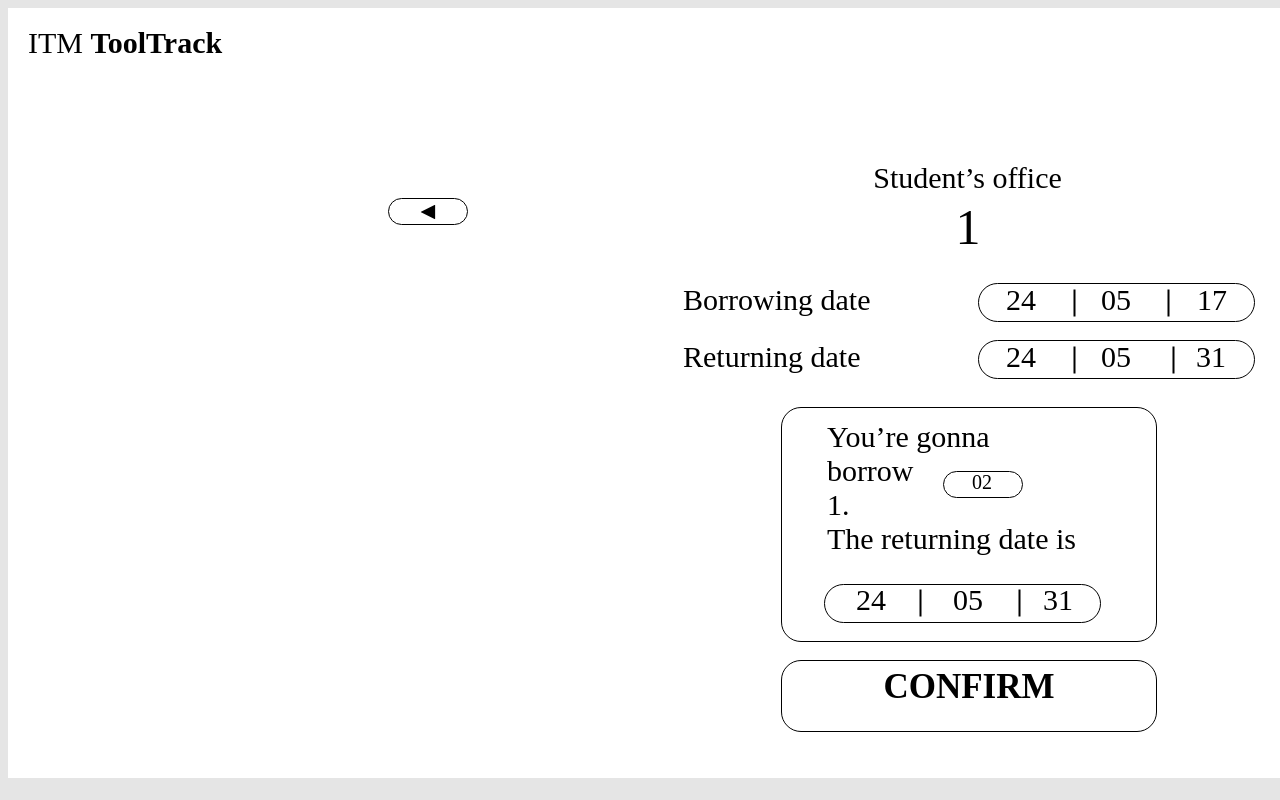
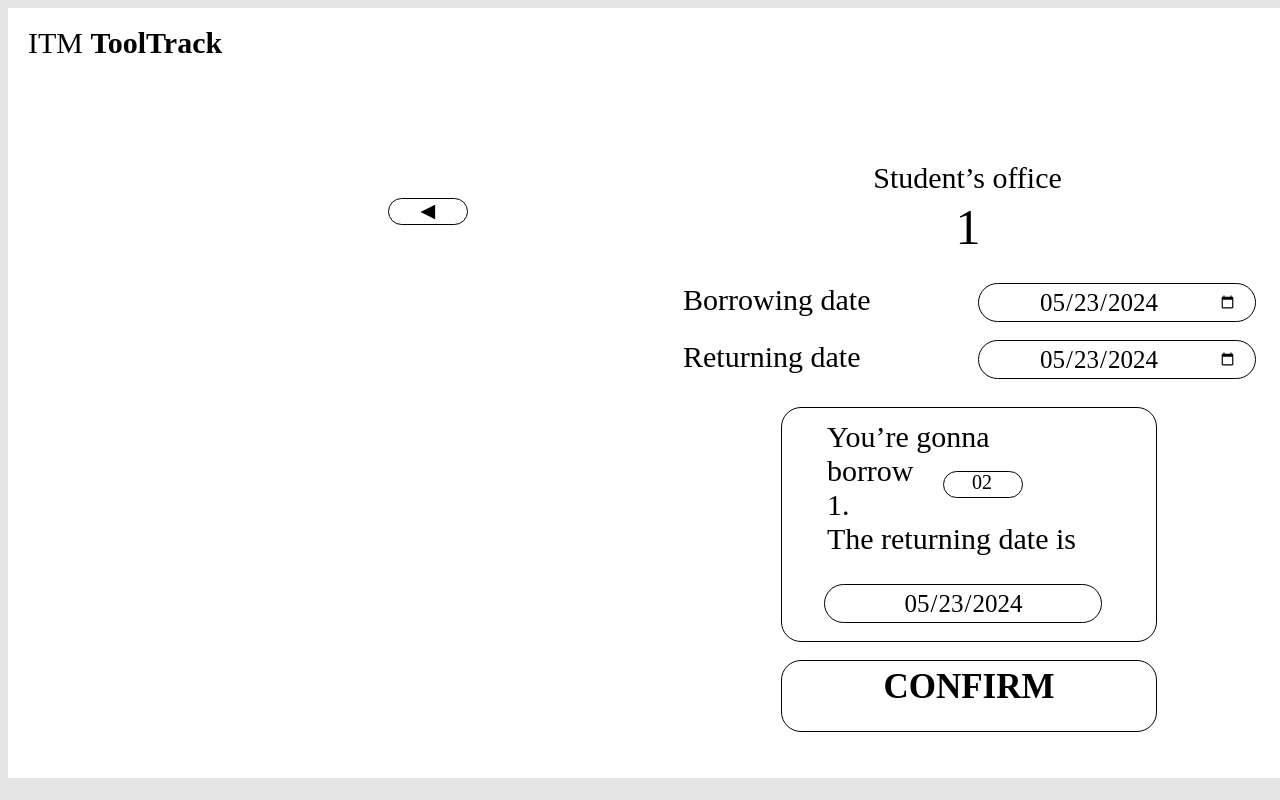
Before and after one commit to kyinn1307/ToolTrack-frontend, a React (Create React App) app: page /borrowing/date/1 in a window 1280 px wide. Shown: the top 800 px of the page. Built offline with nearby package versions, Linux system fonts and the light colour scheme.

Commit message:
add the calendar

```diff
--- a/src/ItemBorrowingDatePage.js
+++ b/src/ItemBorrowingDatePage.js
@@ -1,4 +1,4 @@
-import React from "react";
+import React, { useState, useEffect } from "react";
 import { useNavigate, useParams, useLocation } from "react-router-dom";
 import "../src/styles/borrowingDate.css"; // Ensure you have the corresponding CSS file
 
@@ -8,6 +8,16 @@ const ItemBorrowingDatePage = () => {
   const location = useLocation();
   const from = location.state?.from;
 
+  const [borrowingDate, setBorrowingDate] = useState(() => {
+    const today = new Date();
+    return today.toISOString().split("T")[0];
+  });
+
+  const [returningDate, setReturningDate] = useState(() => {
+    const today = new Date();
+    return today.toISOString().split("T")[0];
+  });
+
   const handleNavigation = (path, state) => {
     navigate(path, { state });
   };
@@ -15,6 +25,12 @@ const ItemBorrowingDatePage = () => {
   const handleBackClick = () => {
     handleNavigation(`/borrowing/${item}`, { from });
   };
+
+  useEffect(() => {
+    if (returningDate < borrowingDate) {
+      setReturningDate(borrowingDate);
+    }
+  }, [borrowingDate]);
 
   return (
     <div>
@@ -30,12 +46,6 @@ const ItemBorrowingDatePage = () => {
       <div className="e102_53">
         <div className="e174_9">
           <span className="e102_54">Student’s office</span>
-          <span className="e102_82">24</span>
-          <span className="e102_83">24</span>
-          <span className="e102_84">05</span>
-          <span className="e102_86">17</span>
-          <span className="e102_87">31</span>
-          <span className="e102_85">05</span>
           <span className="e121_13">02</span>
           <span className="e102_55">
             {item.charAt(0).toUpperCase() + item.slice(1)}
@@ -49,8 +59,19 @@ const ItemBorrowingDatePage = () => {
               The returning date is
             </span>
           </div>
-          <div className="e102_75"></div>
-          <div className="e102_76"></div>
+          <input
+            type="date"
+            className="e102_75"
+            value={borrowingDate}
+            onChange={(e) => setBorrowingDate(e.target.value)}
+          />
+          <input
+            type="date"
+            className="e102_76"
+            value={returningDate}
+            min={borrowingDate}
+            onChange={(e) => setReturningDate(e.target.value)}
+          />
           <span className="e102_59">Borrowing date</span>
           <span className="e102_71">Returning date</span>
 
@@ -65,16 +86,13 @@ const ItemBorrowingDatePage = () => {
               </span>
             </div>
           </div>
-          <div className="e102_77"></div>
-          <div className="e102_80"></div>
-          <div className="e102_81"></div>
-          <div className="e102_78"></div>
-          <span className="e121_14">24</span>
-          <span className="e121_15">31</span>
-          <span className="e121_16">05</span>
-          <div className="e121_17"></div>
-          <div className="e121_18"></div>
-          <div className="e121_19"></div>
+          <input
+            type="date"
+            className="e121_17"
+            value={returningDate}
+            min={borrowingDate}
+            onChange={(e) => setReturningDate(e.target.value)}
+          />
         </div>
         <div
           className="e102_64"
--- a/src/styles/borrowingDate.css
+++ b/src/styles/borrowingDate.css
@@ -173,6 +173,13 @@ body {
   border-top-right-radius: 20px;
   border-bottom-left-radius: 20px;
   border-bottom-right-radius: 20px;
+  font-size: 25px;
+  text-align: center;
+  font-family: "Kumbh Sans";
+}
+.e102_75::-webkit-calendar-picker-indicator {
+  font-size: 15px;
+  padding-right: 20px;
 }
 .e102_76 {
   border: 1px solid rgba(0, 0, 0, 1);
@@ -185,6 +192,13 @@ body {
   border-top-right-radius: 20px;
   border-bottom-left-radius: 20px;
   border-bottom-right-radius: 20px;
+  font-size: 25px;
+  text-align: center;
+  font-family: "Kumbh Sans";
+}
+.e102_76::-webkit-calendar-picker-indicator {
+  font-size: 15px;
+  padding-right: 20px;
 }
 .e102_59 {
   color: rgba(0, 0, 0, 1);
@@ -338,6 +352,13 @@ body {
   border-top-right-radius: 20px;
   border-bottom-left-radius: 20px;
   border-bottom-right-radius: 20px;
+  font-size: 25px;
+  text-align: center;
+  font-family: "Kumbh Sans";
+}
+.e121_17::-webkit-inner-spin-button,
+.e121_17::-webkit-calendar-picker-indicator {
+  display: none;
 }
 .e121_18 {
   transform: rotate(90deg);
```
